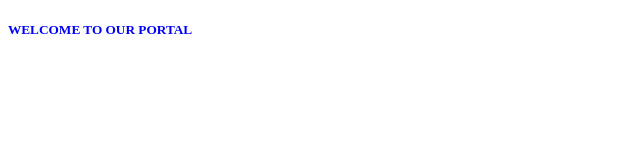
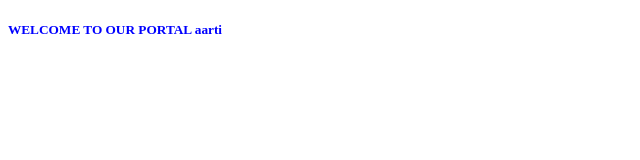
Before and after one commit to AartiPatils/gitvscode, a plain HTML site: page index.html in a window 1280 px wide. Shown: the full height of the page, 0-640 px from the left. Drawn offline with Linux system fonts and the light colour scheme.

Commit message:
index file updated

```diff
--- a/index.html
+++ b/index.html
@@ -8,7 +8,7 @@
     <link rel="stylesheet" href="style.css">
 </head>
 <body>
-   <h5> WELCOME TO OUR PORTAL</h5>
+   <h5> WELCOME TO OUR PORTAL aarti</h5>
 
 </body>
 </html>
```
